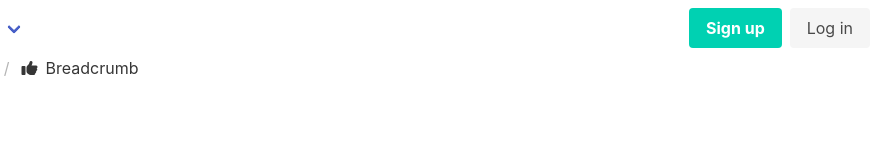
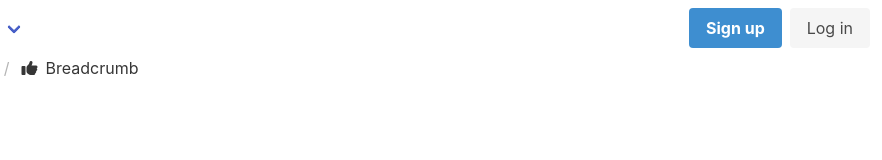
Before and after one commit to cleciobr/JS, a website: page menu.html in a window 1280 px wide. Shown: the full height of the page, 398-1280 px from the left. Drawn offline with nearby package versions, Linux system fonts and the light colour scheme.

Commit message:
Update menu.html

```diff
--- a/menu.html
+++ b/menu.html
@@ -57,7 +57,7 @@
     <div class="navbar-end">
       <div class="navbar-item">
         <div class="buttons">
-          <a class="button is-primary">
+          <a class="button is-info">
             <strong>Sign up</strong>
           </a>
           <a class="button is-light">
```
